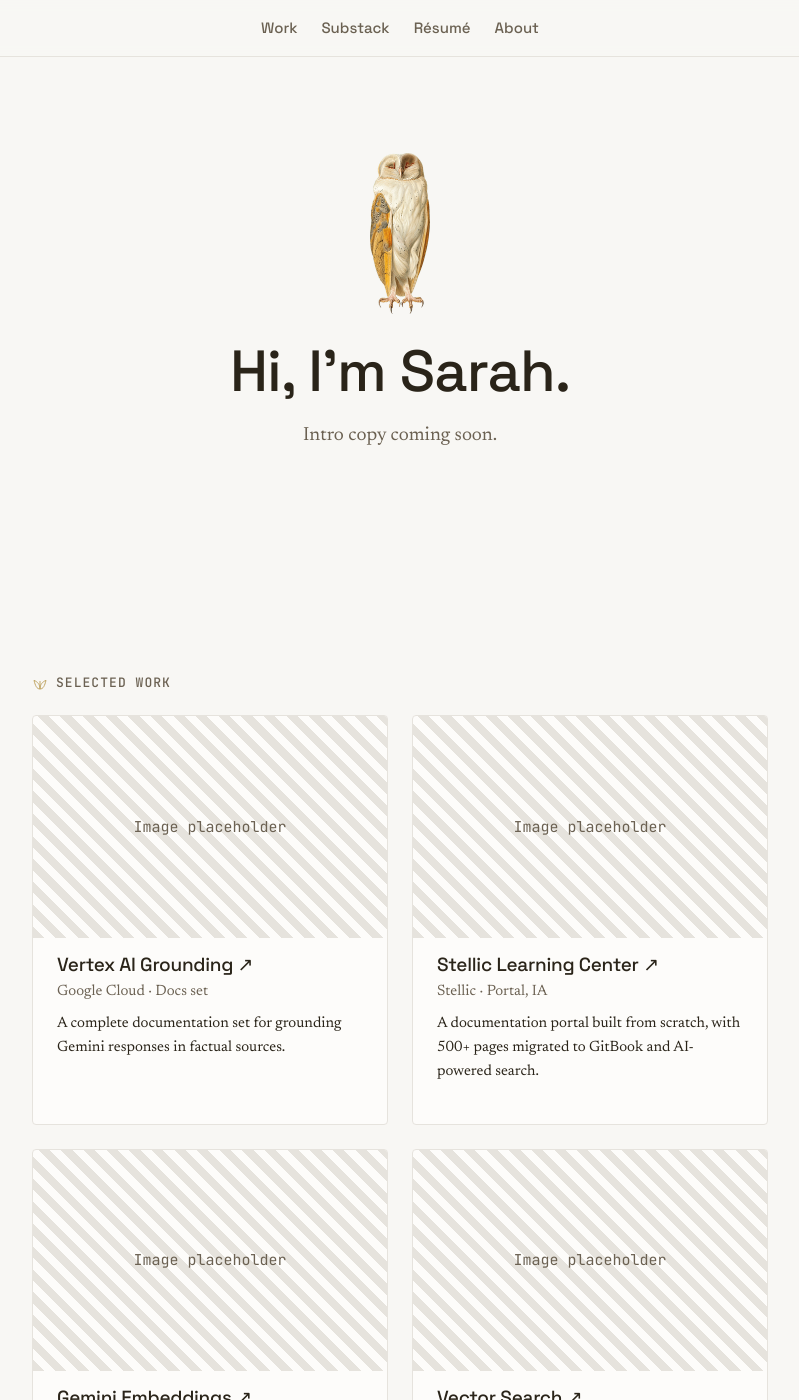
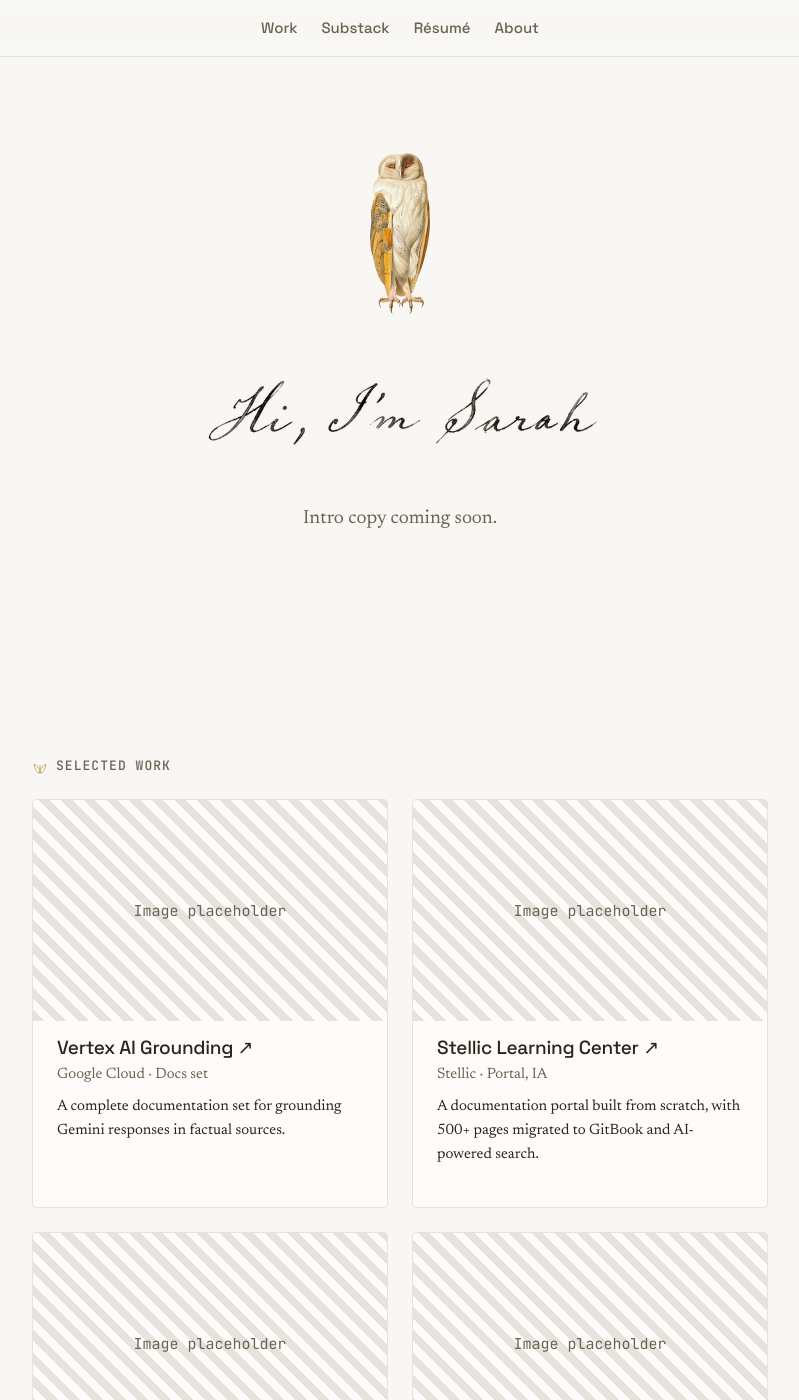
Before and after one commit to scrivera-dugan/site, a Jekyll site: the page built from index.md, in a window 1280 px wide and 1400 px high. Shown: the whole window, without its empty margins (240-1039 px from the left). Built offline with Jekyll 4.4.1, drawn with Linux system fonts in a browser that asks for light colours.

Commit message:
Replace plain "Hi, I'm Sarah" heading with handwritten artwork
Extracts real alpha transparency from the source PNG (its checkerboard
was baked into flat pixels, not an actual alpha channel) via a
luminosity threshold, then generates a light-ink dark-mode variant to
match the page's existing light/dark handling, swapped in through the
same <picture>/prefers-color-scheme pattern the old sidebar greeting
used.

Co-Authored-By: Claude Sonnet 5 <noreply@anthropic.com>

```diff
--- a/_layouts/default.html
+++ b/_layouts/default.html
@@ -52,7 +52,10 @@
 
     <header class="hero">
         <img class="hero-icon" src="{{ '/images/owl.png' | relative_url }}" alt="" aria-hidden="true">
-        <h1>Hi, I'm Sarah.</h1>
+        <h1><picture>
+            <source srcset="{{ '/images/hi-im-sarah-light.png' | relative_url }}" media="(prefers-color-scheme: dark)">
+            <img src="{{ '/images/hi-im-sarah.png' | relative_url }}" alt="Hi, I'm Sarah" width="640" height="231">
+        </picture></h1>
         <p class="sub">Intro copy coming soon.</p>
     </header>
     {% else %}
--- a/styles.css
+++ b/styles.css
@@ -303,8 +303,16 @@ pre code {
 }
 
 .hero h1 {
-    font-size: var(--size-58);
-    margin-bottom: var(--space-sm);
+    margin: 0 auto var(--space-sm);
+    line-height: 0;
+}
+
+.hero h1 img {
+    display: block;
+    width: 100%;
+    max-width: 26rem;
+    height: auto;
+    margin: 0 auto;
 }
 
 .hero .sub {
```
Also changed, not shown: images/hi-im-sarah-light.png, images/hi-im-sarah.png.
